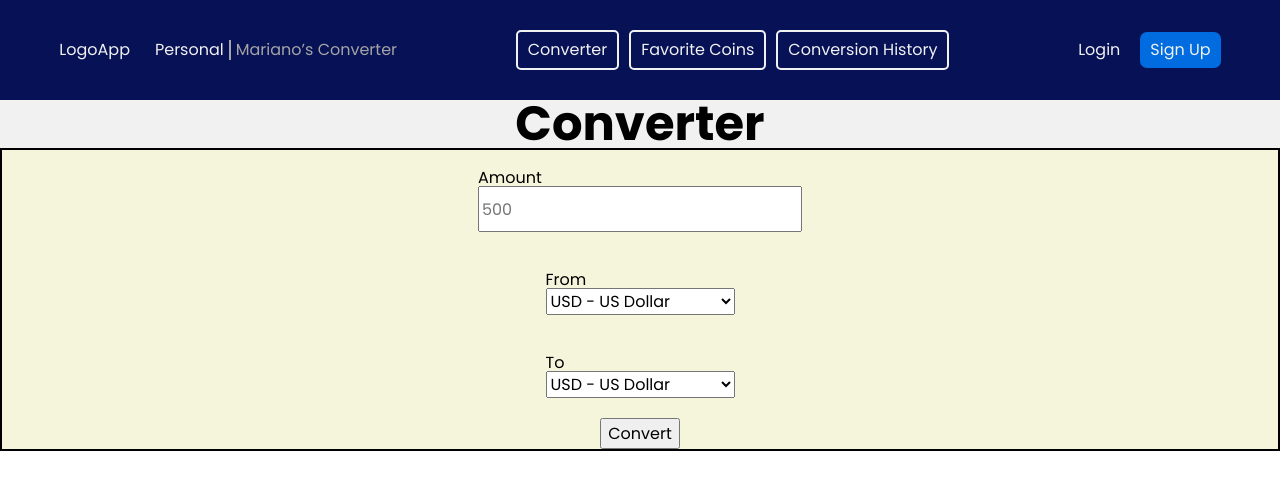
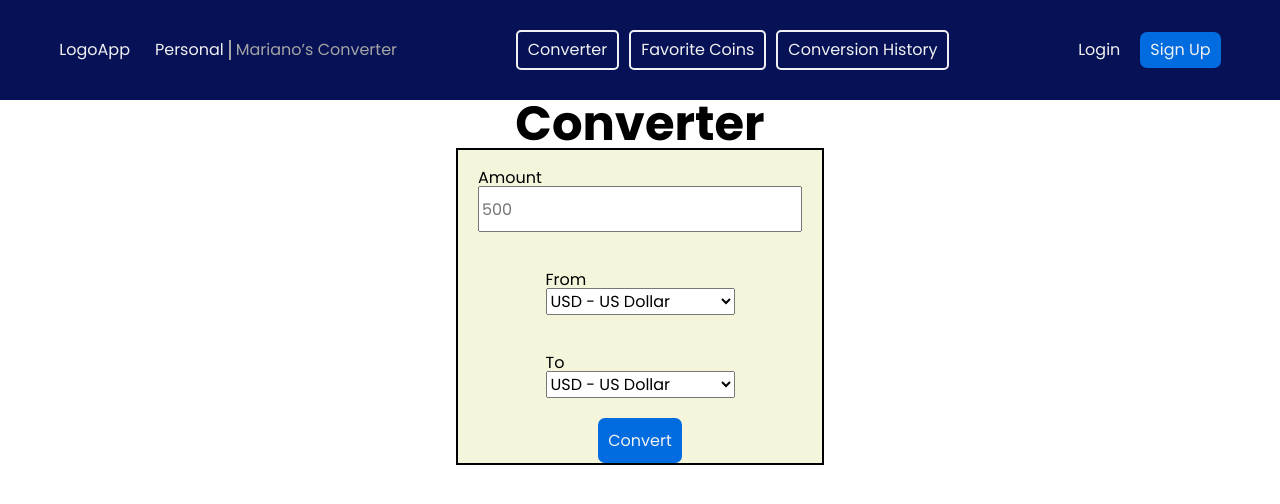
Before and after one commit to marianotravella1/CurrencyConverterFront, an Angular app: page /converter in a window 1280 px wide. Shown: the top 504 px of the page. Built offline with nearby package versions, Linux system fonts and the light colour scheme.

Commit message:
modified: styling app component

```diff
--- a/src/app/app.component.scss
+++ b/src/app/app.component.scss
@@ -1,4 +1,12 @@
+:host {
+  display: flex;
+  flex-direction: column;
+  min-height: 100vh;
+}
+
 main {
-  height: 100%;
-  background-color: #f1f1f1;
+  flex: 1;
+  display: flex;
+  flex-direction: column;
+  align-items: center;
 }
--- a/src/styles.scss
+++ b/src/styles.scss
@@ -47,6 +47,25 @@ table {
 	border-spacing: 0;
 }
 
+button {
+	border: none;
+	border-radius: 7px;
+
+}
+
+.important-button {
+	padding: 10px;
+  background-color: colors.$button;
+	color: colors.$font-on-dark;
+	&:hover {
+		background-color: lighten($color: colors.$button, $amount: 10%);
+	}
+	&:active {
+		background-color: darken($color: colors.$button, $amount: 10%);
+	}
+
+}
+
 * {
 	font-family: "Poppins", serif;
 	font-size: 1rem;
```
Also changed, not shown: src/app/app.component.html (line endings or trailing spaces).
